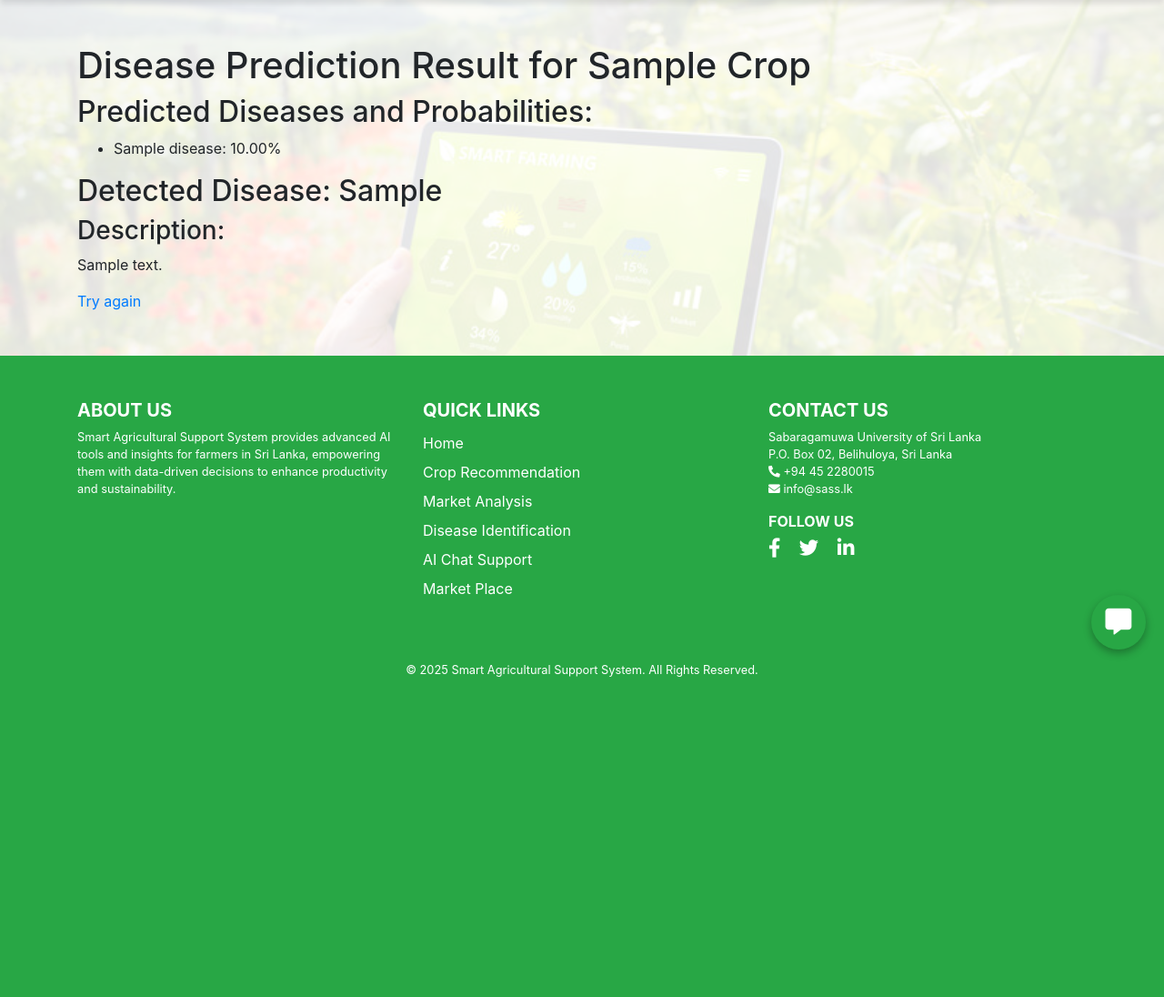
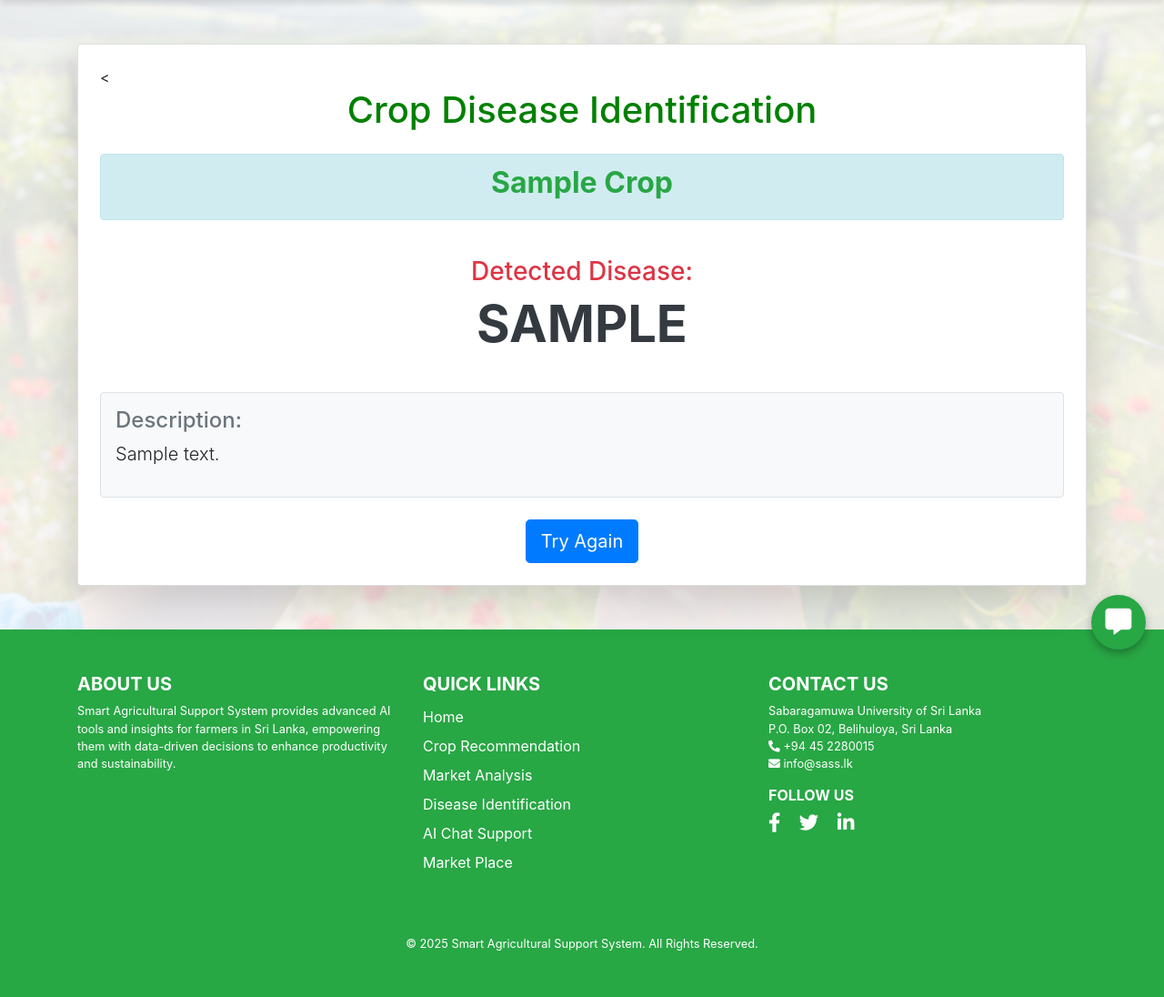
Before and after one commit to RashenThemiya/mini_project, a Django app: template disease_identification/templates/result.html in a window 1280 px wide. Shown: the part 66-1162 px from the top of the page at 91% size. Before the commit the page ends 810 px from the top, so only its background shows below. Run offline with Django 5.2, Linux system fonts and the light colour scheme; the template is opened without the code that fills it: most values are stand-ins (such as "Sample title", 1, 10 or a date in 2020); parts of the project's set-up code (start-up, migrations or seed data) failed here and were passed over; some libraries are stand-ins or nearby versions.

Commit message:
Disease idenification UI modification

```diff
--- a/disease_identification/templates/result.html
+++ b/disease_identification/templates/result.html
@@ -4,25 +4,29 @@
 
 {% block content %}
 <div class="container mt-5">
-    <h1>Disease Prediction Result for {{ crop|title }}</h1>
+    <div class="card shadow-lg p-4">
+        <<h1 class="text-center" style="color: green;">Crop Disease Identification</h1>
 
-    <!-- Display the predicted class and probabilities -->
-    <h2>Predicted Diseases and Probabilities:</h2>
-    <ul>
-    {% for disease, probability in predicted_probabilities.items %}
-        <li>{{ disease }}: {{ probability|floatformat:2 }}%</li>
-    {% endfor %}
-    </ul>
+        <div class="alert alert-info text-center mt-3">
+            <h2 class="font-weight-bold text-success">{{ crop|title }}</h2>
+        </div>
 
-    <h2>Detected Disease: {{ predicted_classes.0 }}</h2>
+        <div class="text-center mt-4">
+            <h3 class="text-danger">Detected Disease:</h3>
+            <p class="display-4 font-weight-bold text-uppercase text-dark">{{ predicted_classes.0 }}</p>
+        </div>
 
-    <!-- Show the description if the disease is not 'Healthy' -->
-    {% if description %}
-        <h3>Description:</h3>
-        <p>{{ description }}</p>
-    {% endif %}
+        {% if description %}
+        <div class="mt-4 p-3 border rounded bg-light">
+            <h4 class="text-secondary">Description:</h4>
+            <p class="lead">{{ description }}</p>
+        </div>
+        {% endif %}
 
-    <a href="{% url 'disease_identification_index' %}">Try again</a>
+        <div class="text-center mt-4">
+            <a href="{% url 'disease_identification_index' %}" class="btn btn-primary btn-lg">Try Again</a>
+        </div>
+    </div>
 </div>
 
 {% include 'footer.html' %}
--- a/disease_identification/views.py
+++ b/disease_identification/views.py
@@ -85,7 +85,7 @@
             prediction_probability = predictions[0][predicted_class_index] * 100
 
             # If probability is less than 75%, ask for clearer image
-            if prediction_probability < 75:
+            if prediction_probability < 50:
                 return render(request, 'upload.html', {
                     'error': 'Prediction confidence is too low. Please upload a clearer image.'
                 })
```
Also changed, not shown: disease_identification/templates/upload.html (+9 -5 lines).
